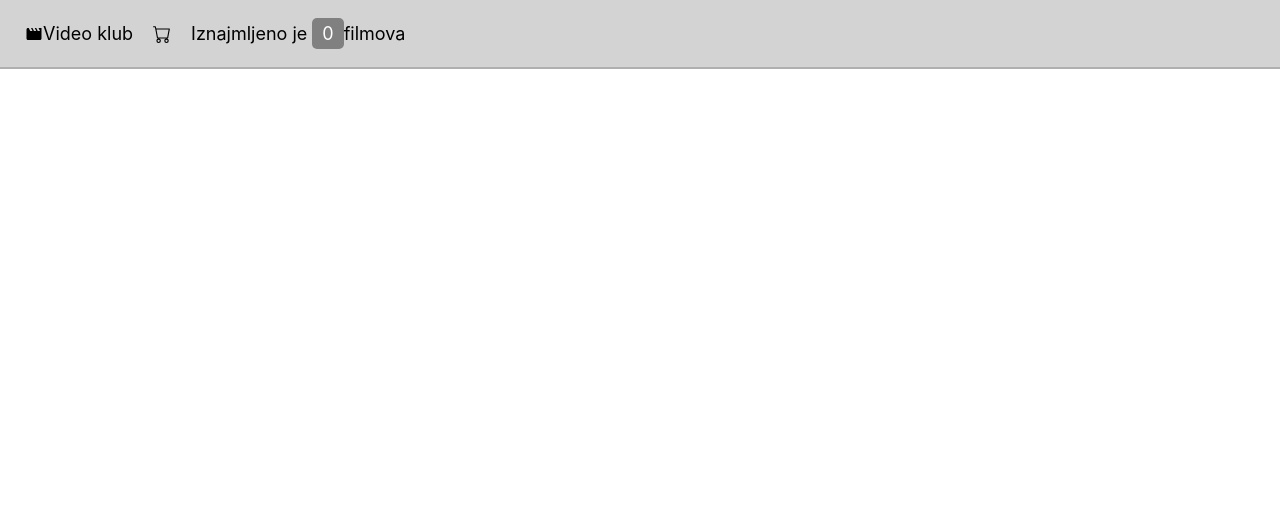
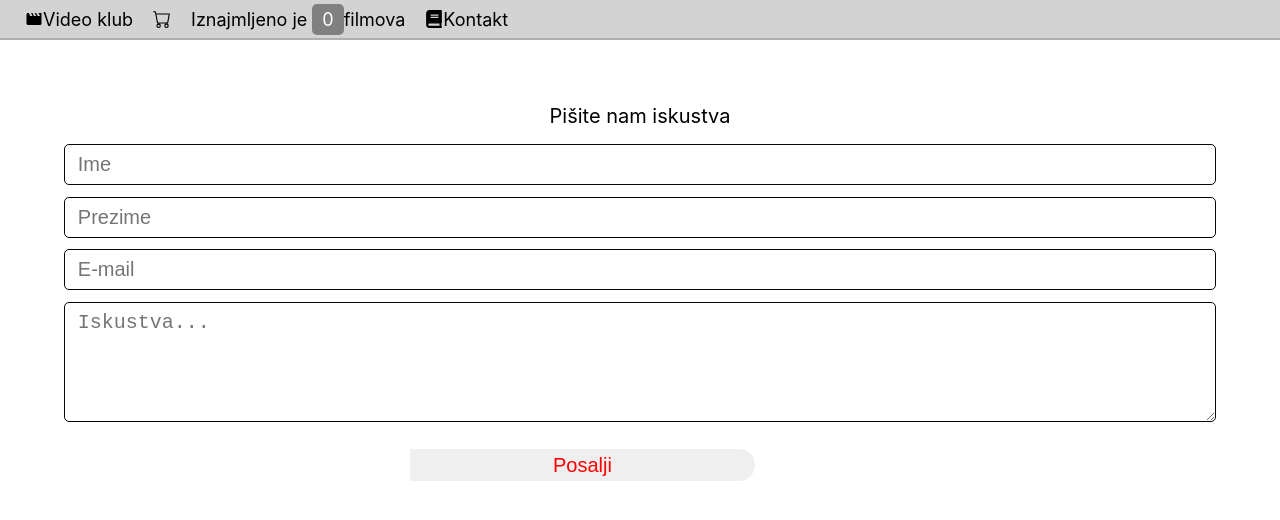
Before and after one commit to mrdja99/ITEH-DomaciReact, a React (Create React App) app: page /kontakt in a window 1280 px wide. Shown: the top 520 px of the page. Built offline with nearby package versions, Linux system fonts and the light colour scheme.

Commit message:
Dodata kontakt stranica

```diff
--- a/src/App.js
+++ b/src/App.js
@@ -5,6 +5,9 @@ import Movies from './components/Movies';
 import Cart from './components/Cart';
 import {BrowserRouter,Routes,Route} from 'react-router-dom';
 import { useState } from 'react';
+import Kontakt from './components/Kontakt';
+import Utisci from './components/Utisci';
+import Forma from './components/Forma';
 
 function App() {
 
@@ -43,6 +46,38 @@ function App() {
       image: "https://m.media-amazon.com/images/I/61x2DJQY90L._AC_SY550_.jpg",
       amount: 0
     },
+    {
+      id: 5,
+      title: "Avatar",
+      synopsys: "A paraplegic Marine dispatched to the moon Pandora on a unique mission becomes torn between following his orders and protecting the world he feels is his home.",
+      actors: "Sam Worthington",
+      image: "https://m.media-amazon.com/images/M/MV5BZDA0OGQxNTItMDZkMC00N2UyLTg3MzMtYTJmNjg3Nzk5MzRiXkEyXkFqcGdeQXVyMjUzOTY1NTc@._V1_.jpg",
+      amount: 0
+    },
+    {
+      id: 6,
+      title: "Zikina dinastija",
+      synopsys: "Misa is already a teenager but with little interest in girls and much for his violin. Two granddads, Zika and Milan, are worried for their grandson who may 'deviate' like Steven from Dynasty, the show they like to watch. That's why they decide to introduce him better to their attractive housekeeper.",
+      actors: "Dragomir Bojanic Gidra",
+      image: "https://static.kupindoslike.com/Zikina-Dinastija-1_slika_O_71985693.jpg",
+      amount: 0
+    },
+    {
+      id: 7,
+      title: "Joker",
+      synopsys: "A mentally troubled stand-up comedian embarks on a downward spiral that leads to the creation of an iconic villain.",
+      actors: "Joaquin Phoenix",
+      image: "https://m.media-amazon.com/images/I/71KPOvu-hOL._AC_SL1351_.jpg",
+      amount: 0
+    },
+    {
+      id: 8,
+      title: "300",
+      synopsys: "King Leonidas of Sparta and a force of 300 men fight the Persians at Thermopylae in 480 B.C.",
+      actors: "Gerard Butler",
+      image: "https://m.media-amazon.com/images/I/617ugvR0tOL._AC_SY741_.jpg",
+      amount: 0
+    }
   ]);
 
   function refreshList(id) {
@@ -85,8 +120,9 @@ function App() {
     <BrowserRouter className="App">
       <NavBar movieNumber={movieNumber}></NavBar>
       <Routes>
-        <Route path="/" element = { <Movies films={films} addToCart={addMovie} /> }/>
+        <Route path="/" element = { [<Movies films={films} addToCart={addMovie} />,<Forma />] }/>
         <Route path="/iznajmi" element = {<Cart films={cartFilms} removeFromCart={removeMovie}/>}/>
+        <Route path="/kontakt" element = { <Utisci/> }/>
       </Routes>
 
     </BrowserRouter>
--- /dev/null
+++ b/src/components/Forma.jsx
@@ -0,0 +1,13 @@
+import React from 'react'
+import Kontakt from './Kontakt'
+import Utisci from './Utisci'
+
+const Forma = ({ inHome }) => {
+  return (
+    <div>
+      <Kontakt inHome={inHome}/>
+    </div>
+  )
+}
+
+export default Forma
--- /dev/null
+++ b/src/components/Kontakt.jsx
@@ -0,0 +1,46 @@
+import React from 'react';
+import { useState } from 'react';
+import '../css/Form.css';
+
+
+const Kontakt = ({inHome}) => {
+
+
+  const handleSubmit = (event) => {
+    event.preventDefault();
+    alert("Uspešno poslato");
+  }
+
+  return (
+    <div className = "form-box">
+        <form onSubmit={handleSubmit}>
+
+            <div className = "field1">
+            {inHome ===1? (<>
+                <label> Pišite nam iskustva </label>
+            </>
+            ):(
+            <>
+                <label> Pišite nam predloge </label>
+            </>)}
+            <input placeholder="Ime" type="text" required/>
+            <input placeholder="Prezime" type="text" required/>
+            <input placeholder="E-mail" type="email" required/>
+            </div>
+            {inHome ===1? (<>
+                <textarea placeholder="Iskustva..." type="textarea" required/>
+            </>
+            ):(
+            <>
+                <textarea placeholder="Predlog za bogatiju ponudu..." type="textarea" required/>
+            </>)}
+
+            <button type = "submit" id= "submitBtn" className = "submitBtn"> Posalji</button>
+        </form>
+
+
+    </div>
+  )
+}
+
+export default Kontakt;
--- a/src/components/Movie.jsx
+++ b/src/components/Movie.jsx
@@ -8,6 +8,7 @@ function Movie({ film, addToCart, inCart, removeFromCart }) {
       <div className='card-body'>
         <h3 className='card-title'>{film.title}</h3>
         <p className='card-text'>{film.synopsys}</p>
+        <br/>
         <p className='card-text'>Starring: {film.actors}</p>
       </div>
 
--- a/src/components/NavBar.jsx
+++ b/src/components/NavBar.jsx
@@ -1,6 +1,7 @@
 import React from 'react';
 import {BsCart} from 'react-icons/bs';
 import {MdMovie} from 'react-icons/md';
+import {FaBook} from 'react-icons/fa';
 import {Link} from 'react-router-dom';
 
 function NavBar({ movieNumber }) {
@@ -19,6 +20,11 @@ function NavBar({ movieNumber }) {
             <p className='cart-num'>{movieNumber}</p>
             <p>  filmova</p>
         </div>
+        <Link to='/kontakt' className='cart-items'>
+            <FaBook/>
+            <p>Kontakt</p>
+        </Link>
+
     </div>
 
   )
--- /dev/null
+++ b/src/components/Utisci.jsx
@@ -0,0 +1,12 @@
+import React from 'react';
+import Kontakt from './Kontakt';
+
+const Utisci = () => {
+  return (
+    <div>
+      <Kontakt inHome={1}/>
+    </div>
+  )
+};
+
+export default Utisci;
--- /dev/null
+++ b/src/css/Form.css
@@ -0,0 +1,65 @@
+*{
+    box-sizing: border-box;
+    margin: 0;
+    padding: 0;
+}
+
+.form-box{
+    min-width: 100%;
+    height: 100vh;
+    /*border: dotted #F55A00 5vw;*/
+    /*border: 1px solid red;*/
+    margin: 0vw;
+    padding: 5vw ;
+    position:relative;
+    /* position:relative for .prevBtn and .nextBtn position:absolute; */
+}
+
+.form-box label{
+    display: block;
+    text-align: center;
+    font-size: 20px;
+    margin: 0 0 2vh 0;
+}
+
+.form-box input, textarea{
+    display: block;
+    width: 100%;
+    padding: .5rem .8rem .5rem .8rem;
+    margin: .9vw 0 ;
+    border:1px solid rgb(8, 6, 6);
+    border-radius: 5px;
+    font-size: 20px;
+}
+
+.form-box textarea{
+    height: 15vh;
+}
+
+.submitBtn{
+    display: inline-block;
+    width: 30%;
+    height: 2rem;
+    color: red;
+    border: 0;
+    bottom: 0;
+    cursor: pointer;
+    font-size: 20px;
+
+}
+
+.prevBtn{
+    margin: 1rem 0 1rem 0;
+    border-radius: 20px 0 0 20px;
+}
+
+.submitBtn{
+    margin: 1rem 0 1rem 8rem;
+    margin-left: 30%;
+    border-radius: 0 20px 20px 0;
+}
+
+.submitBtn:hover{
+    background-color: rgb(245, 245, 78);
+    transition: 1s background ease;
+}
```
